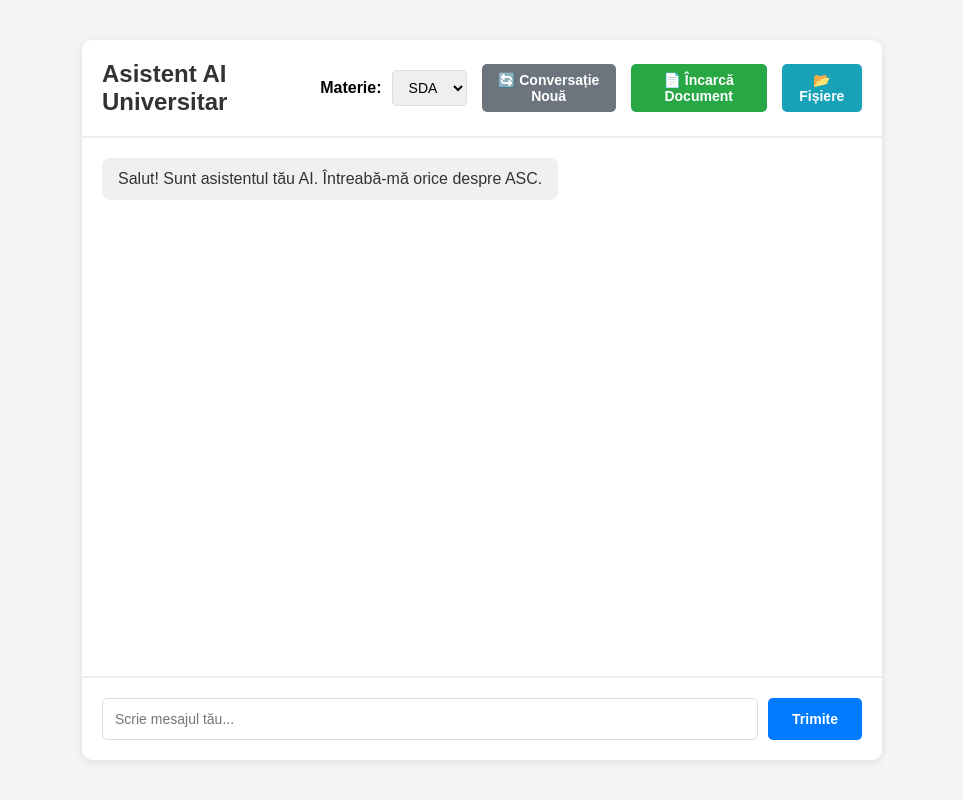
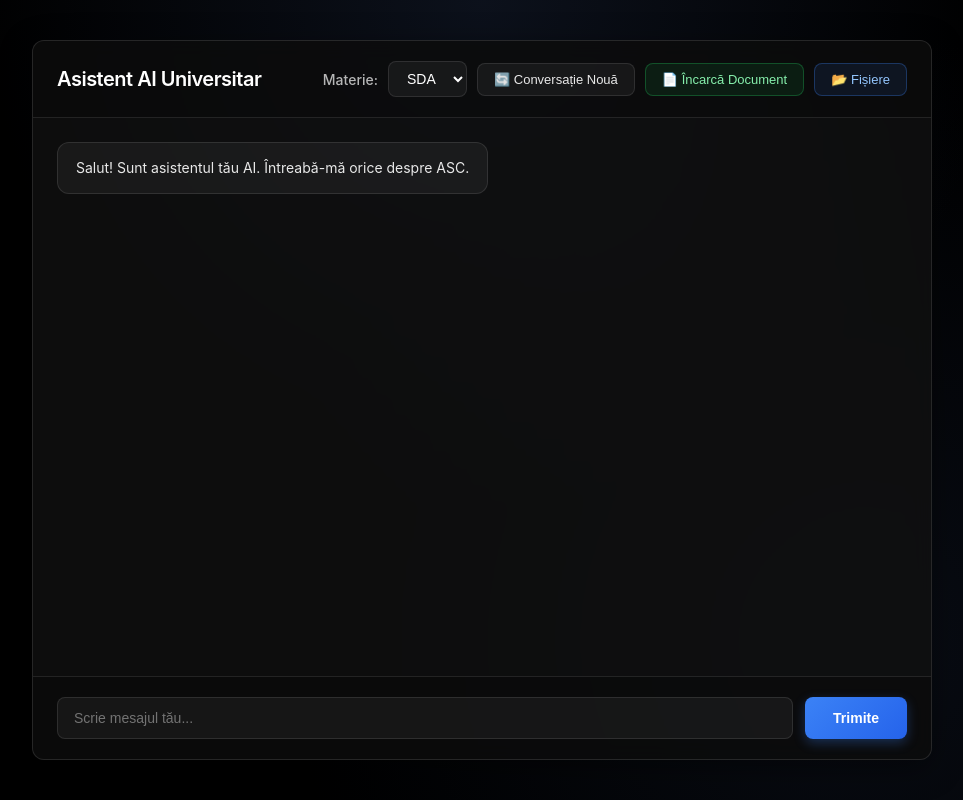
Before and after one commit to Marius203/projects-bankingbot-Razvan2, a Flask app: page / in a window 1280 px wide. Shown: the whole page, without its empty margins (158-1121 px from the left). Run offline with Flask 3, Linux system fonts and the light colour scheme.

Commit message:
schimbare de estetica

```diff
--- a/projects-bankingbot/static/style.css
+++ b/projects-bankingbot/static/style.css
@@ -5,36 +5,45 @@
 }
 
 body {
-    font-family: Arial, sans-serif;
-    background-color: #f5f5f5;
+    font-family: -apple-system, BlinkMacSystemFont, 'Segoe UI', 'Roboto', 'Oxygen', 'Ubuntu', 'Cantarell', sans-serif;
+    background: #000000;
+    background-image: radial-gradient(circle at 50% 0%, rgba(17, 24, 39, 0.7), transparent 50%),
+                      radial-gradient(circle at 80% 80%, rgba(17, 24, 39, 0.5), transparent 50%);
     height: 100vh;
     display: flex;
     justify-content: center;
     align-items: center;
+    color: #ffffff;
 }
 
 .container {
     width: 90%;
-    max-width: 800px;
+    max-width: 900px;
     height: 90vh;
-    background: white;
-    border-radius: 10px;
-    box-shadow: 0 2px 10px rgba(0,0,0,0.1);
+    background: rgba(17, 17, 17, 0.8);
+    border: 1px solid rgba(255, 255, 255, 0.1);
+    border-radius: 12px;
+    box-shadow: 0 8px 32px rgba(0, 0, 0, 0.4);
+    backdrop-filter: blur(10px);
     display: flex;
     flex-direction: column;
+    overflow: hidden;
 }
 
 .header {
-    padding: 20px;
-    border-bottom: 2px solid #eee;
+    padding: 20px 24px;
+    border-bottom: 1px solid rgba(255, 255, 255, 0.1);
     display: flex;
     justify-content: space-between;
     align-items: center;
+    background: rgba(0, 0, 0, 0.2);
 }
 
 .header h1 {
-    font-size: 24px;
-    color: #333;
+    font-size: 20px;
+    font-weight: 600;
+    color: #ffffff;
+    letter-spacing: -0.5px;
 }
 
 .subject-selector {
@@ -44,143 +53,222 @@ body {
 }
 
 .subject-selector label {
-    font-weight: bold;
+    font-weight: 500;
+    font-size: 14px;
+    color: rgba(255, 255, 255, 0.7);
 }
 
 .subject-selector select {
-    padding: 8px 12px;
-    border: 1px solid #ddd;
-    border-radius: 5px;
+    padding: 8px 14px;
+    background: rgba(255, 255, 255, 0.05);
+    border: 1px solid rgba(255, 255, 255, 0.1);
+    border-radius: 8px;
     font-size: 14px;
+    color: #ffffff;
+    cursor: pointer;
+    transition: all 0.2s ease;
+}
+
+.subject-selector select:hover {
+    background: rgba(255, 255, 255, 0.08);
+    border-color: rgba(255, 255, 255, 0.2);
+}
+
+.subject-selector select:focus {
+    outline: none;
+    border-color: rgba(59, 130, 246, 0.5);
+    box-shadow: 0 0 0 3px rgba(59, 130, 246, 0.1);
 }
 
 .chat-box {
     flex: 1;
-    padding: 20px;
+    padding: 24px;
     overflow-y: auto;
     display: flex;
     flex-direction: column;
-    gap: 15px;
+    gap: 16px;
+}
+
+.chat-box::-webkit-scrollbar {
+    width: 8px;
+}
+
+.chat-box::-webkit-scrollbar-track {
+    background: transparent;
+}
+
+.chat-box::-webkit-scrollbar-thumb {
+    background: rgba(255, 255, 255, 0.1);
+    border-radius: 4px;
+}
+
+.chat-box::-webkit-scrollbar-thumb:hover {
+    background: rgba(255, 255, 255, 0.2);
 }
 
 .message {
-    padding: 12px 16px;
-    border-radius: 8px;
-    max-width: 70%;
+    padding: 14px 18px;
+    border-radius: 12px;
+    max-width: 75%;
     word-wrap: break-word;
+    font-size: 14px;
+    line-height: 1.6;
+    animation: slideIn 0.3s ease;
+}
+
+@keyframes slideIn {
+    from {
+        opacity: 0;
+        transform: translateY(10px);
+    }
+    to {
+        opacity: 1;
+        transform: translateY(0);
+    }
 }
 
 .user-message {
-    background-color: #007bff;
+    background: linear-gradient(135deg, #3b82f6 0%, #2563eb 100%);
     color: white;
     align-self: flex-end;
     margin-left: auto;
+    box-shadow: 0 4px 12px rgba(59, 130, 246, 0.3);
 }
 
 .bot-message {
-    background-color: #f0f0f0;
-    color: #333;
+    background: rgba(255, 255, 255, 0.05);
+    color: rgba(255, 255, 255, 0.9);
     align-self: flex-start;
+    border: 1px solid rgba(255, 255, 255, 0.1);
 }
 
 .input-area {
-    padding: 20px;
-    border-top: 2px solid #eee;
+    padding: 20px 24px;
+    border-top: 1px solid rgba(255, 255, 255, 0.1);
     display: flex;
-    gap: 10px;
+    gap: 12px;
+    background: rgba(0, 0, 0, 0.2);
 }
 
 .input-area input {
     flex: 1;
-    padding: 12px;
-    border: 1px solid #ddd;
-    border-radius: 5px;
+    padding: 12px 16px;
+    background: rgba(255, 255, 255, 0.05);
+    border: 1px solid rgba(255, 255, 255, 0.1);
+    border-radius: 8px;
     font-size: 14px;
+    color: #ffffff;
+    transition: all 0.2s ease;
+}
+
+.input-area input::placeholder {
+    color: rgba(255, 255, 255, 0.4);
 }
 
 .input-area input:focus {
     outline: none;
-    border-color: #007bff;
+    background: rgba(255, 255, 255, 0.08);
+    border-color: rgba(59, 130, 246, 0.5);
+    box-shadow: 0 0 0 3px rgba(59, 130, 246, 0.1);
 }
 
 .input-area button {
-    padding: 12px 24px;
-    background-color: #007bff;
+    padding: 12px 28px;
+    background: linear-gradient(135deg, #3b82f6 0%, #2563eb 100%);
     color: white;
     border: none;
-    border-radius: 5px;
+    border-radius: 8px;
     cursor: pointer;
     font-size: 14px;
-    font-weight: bold;
+    font-weight: 600;
+    transition: all 0.2s ease;
+    box-shadow: 0 4px 12px rgba(59, 130, 246, 0.3);
 }
 
 .input-area button:hover {
-    background-color: #0056b3;
+    transform: translateY(-1px);
+    box-shadow: 0 6px 16px rgba(59, 130, 246, 0.4);
+}
+
+.input-area button:active {
+    transform: translateY(0);
 }
 
 .input-area button:disabled {
-    background-color: #ccc;
+    background: rgba(255, 255, 255, 0.1);
     cursor: not-allowed;
+    opacity: 0.5;
+    box-shadow: none;
 }
 
 .loading {
     display: none;
     text-align: center;
     padding: 10px;
-    color: #666;
+    color: rgba(255, 255, 255, 0.5);
     font-style: italic;
+    font-size: 14px;
 }
 
 /* Header controls */
 .header-controls {
     display: flex;
     align-items: center;
-    gap: 15px;
+    gap: 10px;
 }
 
 .new-conversation-button {
     padding: 8px 16px;
-    background-color: #6c757d;
-    color: white;
-    border: none;
-    border-radius: 5px;
+    background: rgba(255, 255, 255, 0.05);
+    color: rgba(255, 255, 255, 0.9);
+    border: 1px solid rgba(255, 255, 255, 0.1);
+    border-radius: 8px;
     cursor: pointer;
-    font-size: 14px;
-    font-weight: bold;
+    font-size: 13px;
+    font-weight: 500;
+    transition: all 0.2s ease;
 }
 
 .new-conversation-button:hover {
-    background-color: #5a6268;
+    background: rgba(255, 255, 255, 0.1);
+    border-color: rgba(255, 255, 255, 0.2);
+    transform: translateY(-1px);
 }
 
 .upload-button {
     padding: 8px 16px;
-    background-color: #28a745;
-    color: white;
-    border: none;
-    border-radius: 5px;
+    background: rgba(34, 197, 94, 0.1);
+    color: rgb(134, 239, 172);
+    border: 1px solid rgba(34, 197, 94, 0.3);
+    border-radius: 8px;
     cursor: pointer;
-    font-size: 14px;
-    font-weight: bold;
+    font-size: 13px;
+    font-weight: 500;
+    transition: all 0.2s ease;
 }
 
 .upload-button:hover {
-    background-color: #218838;
+    background: rgba(34, 197, 94, 0.2);
+    border-color: rgba(34, 197, 94, 0.5);
+    transform: translateY(-1px);
 }
 
 .view-files-button {
     padding: 8px 16px;
-    background-color: #17a2b8;
-    color: white;
-    border: none;
-    border-radius: 5px;
+    background: rgba(59, 130, 246, 0.1);
+    color: rgb(147, 197, 253);
+    border: 1px solid rgba(59, 130, 246, 0.3);
+    border-radius: 8px;
     cursor: pointer;
-    font-size: 14px;
-    font-weight: bold;
+    font-size: 13px;
+    font-weight: 500;
+    transition: all 0.2s ease;
 }
 
 .view-files-button:hover {
-    background-color: #138496;
+    background: rgba(59, 130, 246, 0.2);
+    border-color: rgba(59, 130, 246, 0.5);
+    transform: translateY(-1px);
 }
 
 /* Modal styles */
```
Also changed, not shown: other parts of projects-bankingbot/static/style.css (+113 -57 lines).
